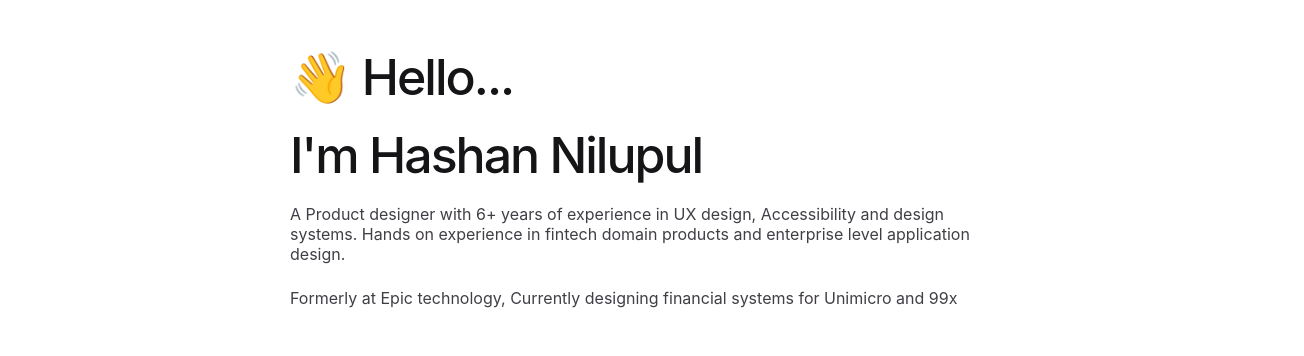
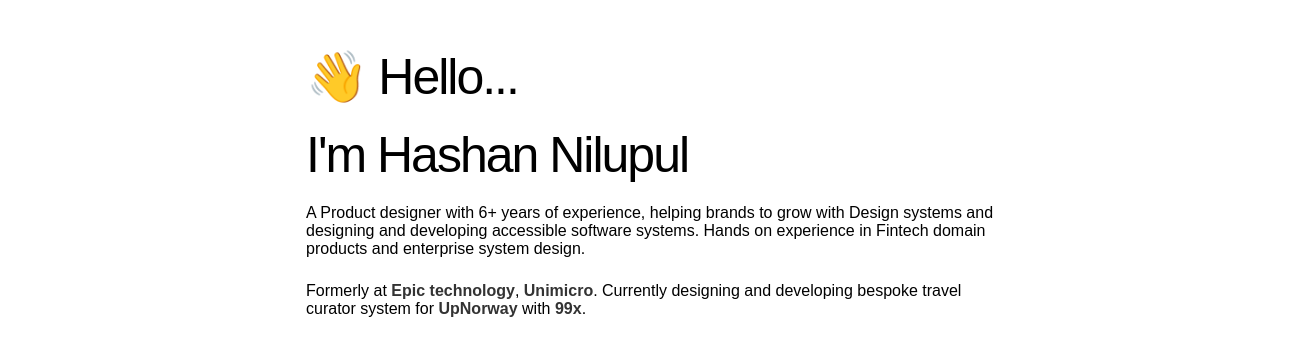
Before and after one commit to hashmune/hashan-portfolio, an Angular app: page / in a window 1280 px wide. Shown: the top 356 px of the page, 1304 px wide, since content can reach past the window. Built offline with nearby package versions, Linux system fonts and the light colour scheme.

Commit message:
style declarations

```diff
--- a/src/app/app.component.html
+++ b/src/app/app.component.html
@@ -4,13 +4,23 @@
       <h1>{{ title }}</h1>
       <h1>I'm Hashan Nilupul</h1>
       <p>
-        A Product designer with 6+ years of experience in UX design,
-        Accessibility and design systems. Hands on experience in fintech domain
-        products and enterprise level application design.
+        A Product designer with 6+ years of experience, helping brands to grow
+        with Design systems and designing and developing accessible software
+        systems. Hands on experience in Fintech domain products and enterprise
+        system design.
       </p>
       <p>
-        Formerly at Epic technology, Currently designing financial systems for
-        Unimicro and 99x
+        Formerly at
+        <a href="https://www.epictechnology.lk/" target="_blank" rel="noopener"
+          >Epic technology</a
+        >,
+        <a href="https://www.unimicro.no/" target="_blank" rel="noopener"
+          >Unimicro</a
+        >. Currently designing and developing bespoke travel curator system for
+        <a href="https://upnorway.com/" target="_blank" rel="noopener"
+          >UpNorway</a
+        >
+        with <a href="https://99x.io/" target="_blank" rel="noopener">99x</a>.
       </p>
     </div>
   </div>
--- a/src/app/app.component.scss
+++ b/src/app/app.component.scss
@@ -1,72 +1,3 @@
-
-:host {
-    --bright-blue: oklch(51.01% 0.274 263.83);
-    --electric-violet: oklch(53.18% 0.28 296.97);
-    --french-violet: oklch(47.66% 0.246 305.88);
-    --vivid-pink: oklch(69.02% 0.277 332.77);
-    --hot-red: oklch(61.42% 0.238 15.34);
-    --orange-red: oklch(63.32% 0.24 31.68);
-
-    --gray-900: oklch(19.37% 0.006 300.98);
-    --gray-700: oklch(36.98% 0.014 302.71);
-    --gray-400: oklch(70.9% 0.015 304.04);
-
-    --red-to-pink-to-purple-vertical-gradient: linear-gradient(
-      180deg,
-      var(--orange-red) 0%,
-      var(--vivid-pink) 50%,
-      var(--electric-violet) 100%
-    );
-
-    --red-to-pink-to-purple-horizontal-gradient: linear-gradient(
-      90deg,
-      var(--orange-red) 0%,
-      var(--vivid-pink) 50%,
-      var(--electric-violet) 100%
-    );
-
-    --pill-accent: var(--bright-blue);
-
-    font-family: "Inter", -apple-system, BlinkMacSystemFont, "Segoe UI", Roboto,
-      Helvetica, Arial, sans-serif, "Apple Color Emoji", "Segoe UI Emoji",
-      "Segoe UI Symbol";
-    box-sizing: border-box;
-    -webkit-font-smoothing: antialiased;
-    -moz-osx-font-smoothing: grayscale;
-  }
-
-  h1 {
-    font-size: 3.125rem;
-    color: var(--gray-900);
-    font-weight: 500;
-    line-height: 100%;
-    letter-spacing: -0.125rem;
-    margin: 0;
-    font-family: "Inter Tight", -apple-system, BlinkMacSystemFont, "Segoe UI",
-      Roboto, Helvetica, Arial, sans-serif, "Apple Color Emoji",
-      "Segoe UI Emoji", "Segoe UI Symbol";
-  }
-
-  p {
-    margin: 0;
-    color: var(--gray-700);
-  }
-
-  main {
-    width: 100%;
-    min-height: 100%;
-    display: flex;
-    justify-content: center;
-    align-items: center;
-    padding: 1rem;
-    box-sizing: inherit;
-    position: relative;
-  }
-
-  .angular-logo {
-    max-width: 9.2rem;
-  }
-
 .content {
   display: flex;
   justify-content: space-around;
@@ -83,86 +14,9 @@
   margin-top: 1.5rem;
 }
 
-  .divider {
-    width: 1px;
-    background: var(--red-to-pink-to-purple-vertical-gradient);
-    margin-inline: 0.5rem;
-  }
-
-  .pill-group {
-    display: flex;
-    flex-direction: column;
-    align-items: start;
-    flex-wrap: wrap;
-    gap: 1.25rem;
-  }
-
-  .pill {
-    display: flex;
-    align-items: center;
-    --pill-accent: var(--bright-blue);
-    background: color-mix(in srgb, var(--pill-accent) 5%, transparent);
-    color: var(--pill-accent);
-    padding-inline: 0.75rem;
-    padding-block: 0.375rem;
-    border-radius: 2.75rem;
-    border: 0;
-    transition: background 0.3s ease;
-    font-family: var(--inter-font);
-    font-size: 0.875rem;
-    font-style: normal;
-    font-weight: 500;
-    line-height: 1.4rem;
-    letter-spacing: -0.00875rem;
-    text-decoration: none;
-  }
-
-  .pill:hover {
-    background: color-mix(in srgb, var(--pill-accent) 15%, transparent);
-  }
-
-  .pill-group .pill:nth-child(6n + 1) {
-    --pill-accent: var(--bright-blue);
-  }
-  .pill-group .pill:nth-child(6n + 2) {
-    --pill-accent: var(--french-violet);
-  }
-  .pill-group .pill:nth-child(6n + 3),
-  .pill-group .pill:nth-child(6n + 4),
-  .pill-group .pill:nth-child(6n + 5) {
-    --pill-accent: var(--hot-red);
-  }
-
-  .pill-group svg {
-    margin-inline-start: 0.25rem;
-  }
-
-  .social-links {
-    display: flex;
-    align-items: center;
-    gap: 0.73rem;
-    margin-top: 1.5rem;
-  }
-
-  .social-links path {
-    transition: fill 0.3s ease;
-    fill: var(--gray-400);
-  }
-
-  .social-links a:hover svg path {
-    fill: var(--gray-900);
-  }
-
 @media screen and (max-width: 650px) {
   .content {
     flex-direction: column;
     width: max-content;
   }
-
-    .divider {
-      height: 1px;
-      width: 100%;
-      background: var(--red-to-pink-to-purple-horizontal-gradient);
-      margin-block: 1.5rem;
 }
-  }
--- /dev/null
+++ b/src/scss/_theme.scss
@@ -0,0 +1,2 @@
+// color style tokens
+$primary-color: #333333;
--- /dev/null
+++ b/src/scss/_typography.scss
@@ -0,0 +1,10 @@
+// main font face
+@font-face {
+  font-family: "Manrope";
+  src: url(/src/assets/fonts/Manrope-VariableFont_wght.ttf) format("ttf");
+  font-stretch: 75% 125%;
+  font-style: normal;
+  font-weight: 200 800;
+}
+
+// typography style tokens
--- /dev/null
+++ b/src/scss/main.scss
@@ -0,0 +1,42 @@
+@import "_theme";
+@import "_typography";
+
+body {
+  font-family: "Manrope", Arial, Helvetica, sans-serif;
+  font-weight: 400;
+}
+
+h1 {
+  font-size: 3.125rem;
+  color: var(--gray-900);
+  font-weight: 500;
+  line-height: 100%;
+  letter-spacing: -0.125rem;
+  margin: 0;
+}
+
+p {
+  margin: 0;
+  color: var(--gray-700);
+}
+
+main {
+  width: 100%;
+  min-height: 100%;
+  display: flex;
+  justify-content: center;
+  align-items: center;
+  padding: 1rem;
+  box-sizing: inherit;
+  position: relative;
+}
+
+a {
+    text-decoration: none;
+    color: $primary-color;
+    font-weight: 600;
+
+    &:hover {
+        text-decoration: underline;
+    }
+}
--- a/src/styles.scss
+++ b/src/styles.scss
@@ -1 +1,2 @@
-/* You can add global styles to this file, and also import other style files */
+@import "../src/scss/main.scss";
+@import "../src/scss/typography.scss"
```
Also changed, not shown: src/assets/fonts/Manrope-VariableFont_wght.ttf (added). Lines whose indentation alone changed are shown as unchanged.
